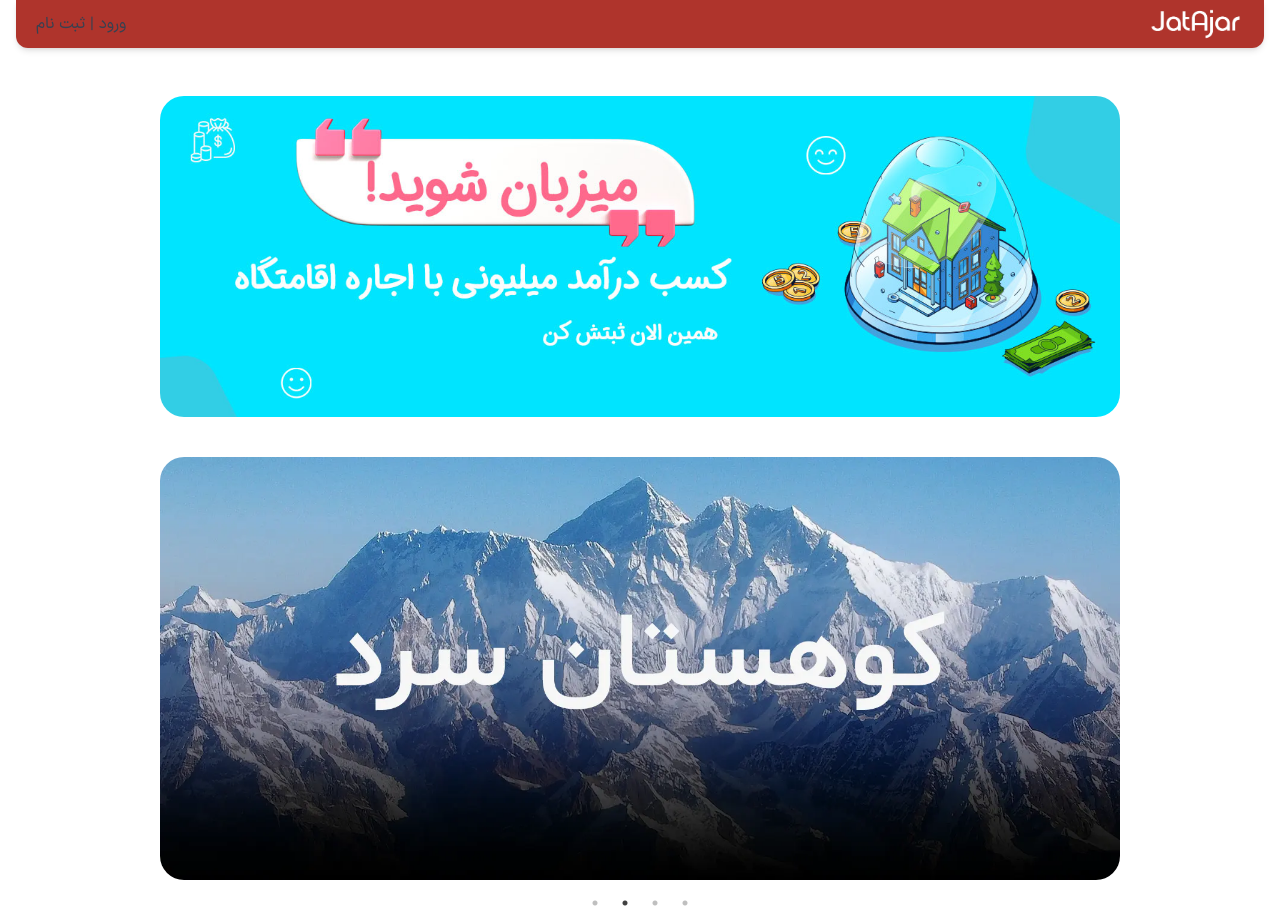
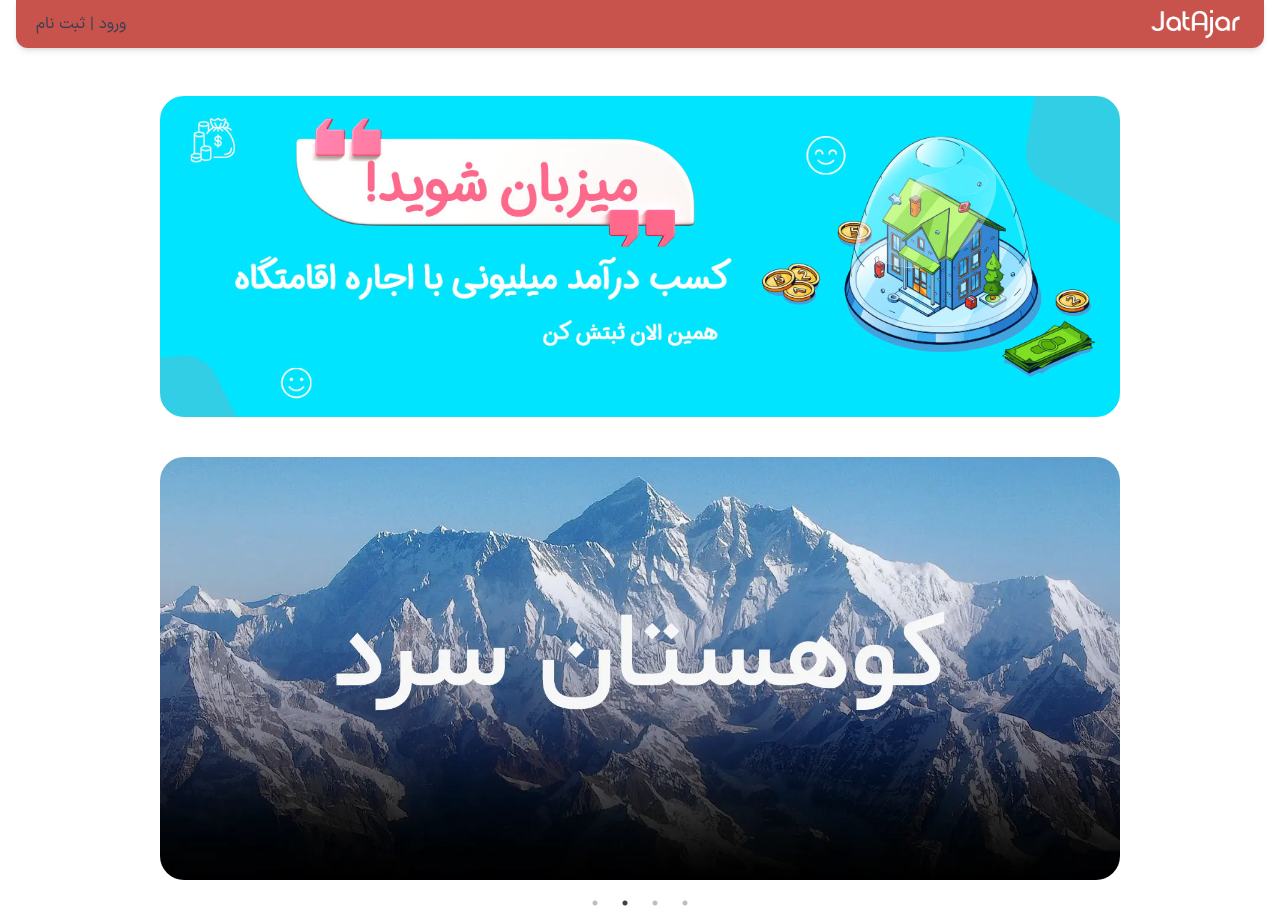
Before and after one commit to mo13ammad/ja-ta-jar, a React (Vite) app: page / in a window 1280 px wide. Built offline with nearby package versions, Linux system fonts and the light colour scheme; no server answers; what jalaliday would draw is missing.

Commit message:
header color has been changed

```diff
--- a/src/ui/Header.jsx
+++ b/src/ui/Header.jsx
@@ -64,7 +64,7 @@ function Header() {
 
   return (
     <div className="w-full rounded-b-lg absolute md:relative md:container">
-      <nav className="relative w-full px-5 py-2 flex bg-primary-400 shadow-md flex-wrap justify-between items-center rounded-b-xl">
+      <nav className="relative w-full px-5 py-2 flex bg-primary-300 shadow-md flex-wrap justify-between items-center rounded-b-xl">
         <Link to="/" className="ml-auto">
           <img className="max-w-32 max-h-8" src={logo} alt="Logo" />
         </Link>
```
